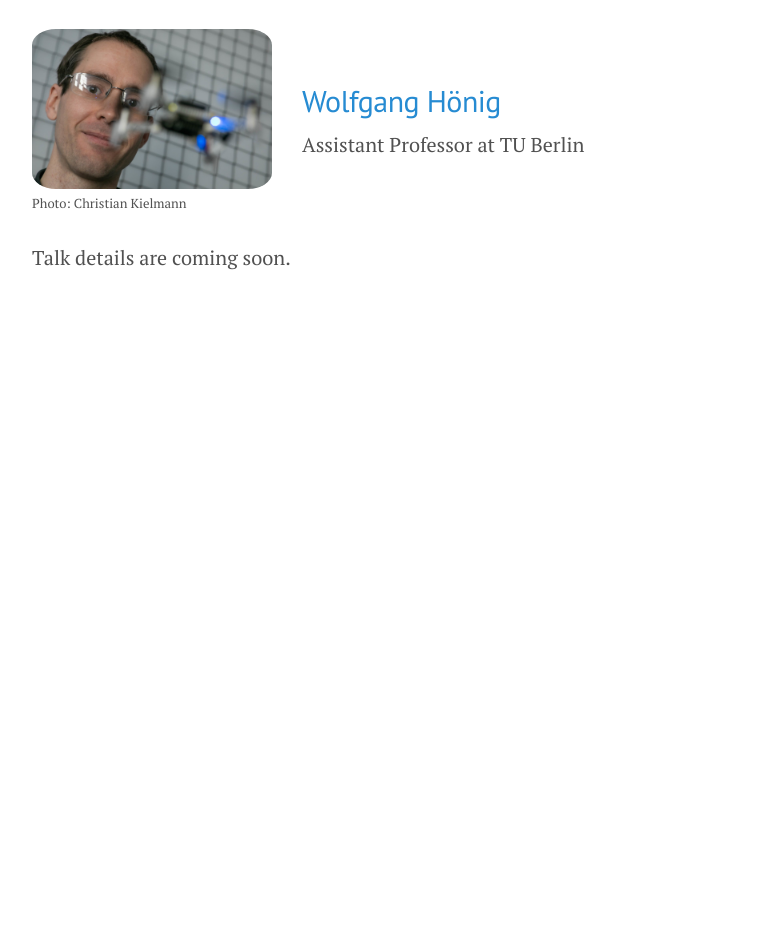
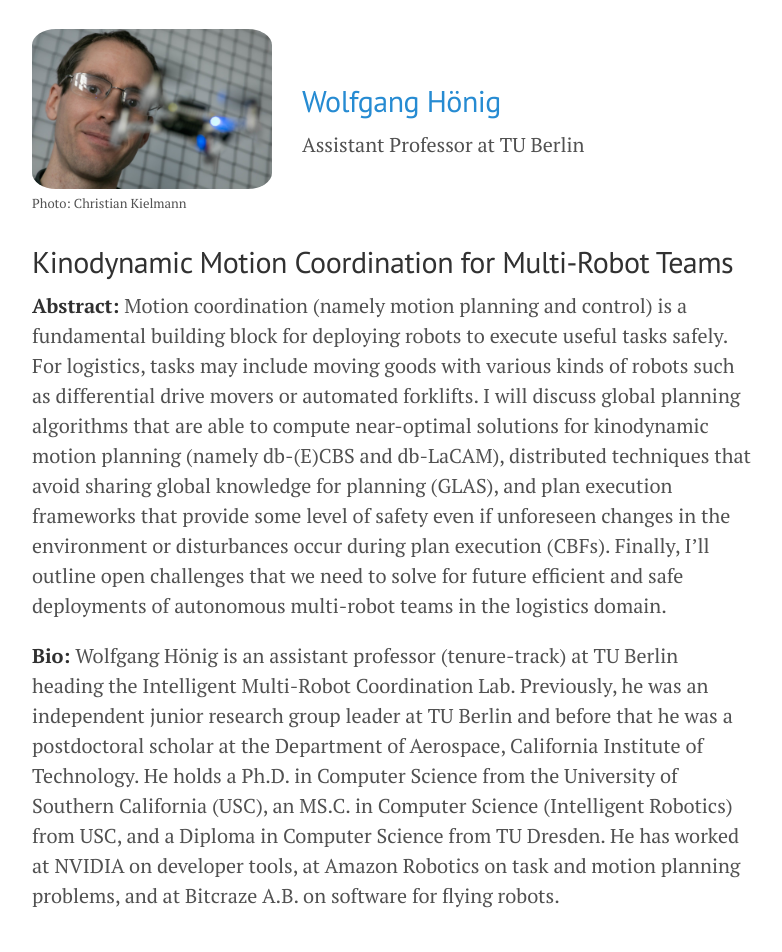
Before and after one commit to MAPF-Competition/2026expo, a Jekyll site: the page built from invited_speaker.md, in a window 1280 px wide. Shown: the part 730-1682 px from the top of the page, without its empty margins (248-1030 px from the left). Built offline with Jekyll 4.4.1, drawn with Linux system fonts in a browser that asks for light colours; before the commit the page ends 1083 px from its top, so only the background shows below that.

Commit message:
Add Wolfgang Honig talk details

```diff
--- a/invited_speaker.md
+++ b/invited_speaker.md
@@ -27,4 +27,8 @@ permalink: /invited_speaker/
   </div>
 </div>
 
-Talk details are coming soon.
+## Kinodynamic Motion Coordination for Multi-Robot Teams
+
+**Abstract:** Motion coordination (namely motion planning and control) is a fundamental building block for deploying robots to execute useful tasks safely. For logistics, tasks may include moving goods with various kinds of robots such as differential drive movers or automated forklifts. I will discuss global planning algorithms that are able to compute near-optimal solutions for kinodynamic motion planning (namely db-(E)CBS and db-LaCAM), distributed techniques that avoid sharing global knowledge for planning (GLAS), and plan execution frameworks that provide some level of safety even if unforeseen changes in the environment or disturbances occur during plan execution (CBFs). Finally, I'll outline open challenges that we need to solve for future efficient and safe deployments of autonomous multi-robot teams in the logistics domain.
+
+**Bio:** Wolfgang Hönig is an assistant professor (tenure-track) at TU Berlin heading the Intelligent Multi-Robot Coordination Lab. Previously, he was an independent junior research group leader at TU Berlin and before that he was a postdoctoral scholar at the Department of Aerospace, California Institute of Technology. He holds a Ph.D. in Computer Science from the University of Southern California (USC), an MS.C. in Computer Science (Intelligent Robotics) from USC, and a Diploma in Computer Science from TU Dresden. He has worked at NVIDIA on developer tools, at Amazon Robotics on task and motion planning problems, and at Bitcraze A.B. on software for flying robots.
```
Also changed, not shown: 1 other file.
